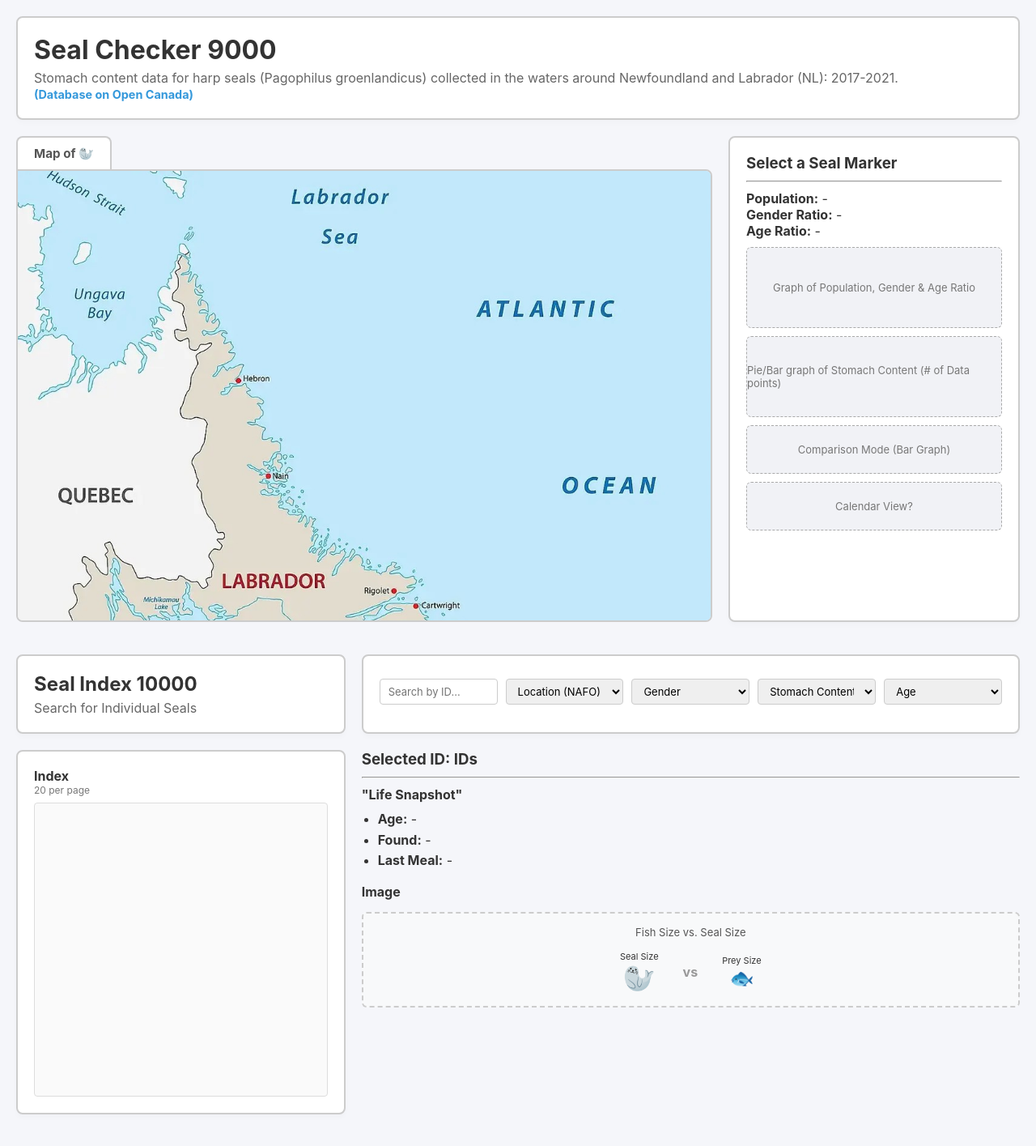
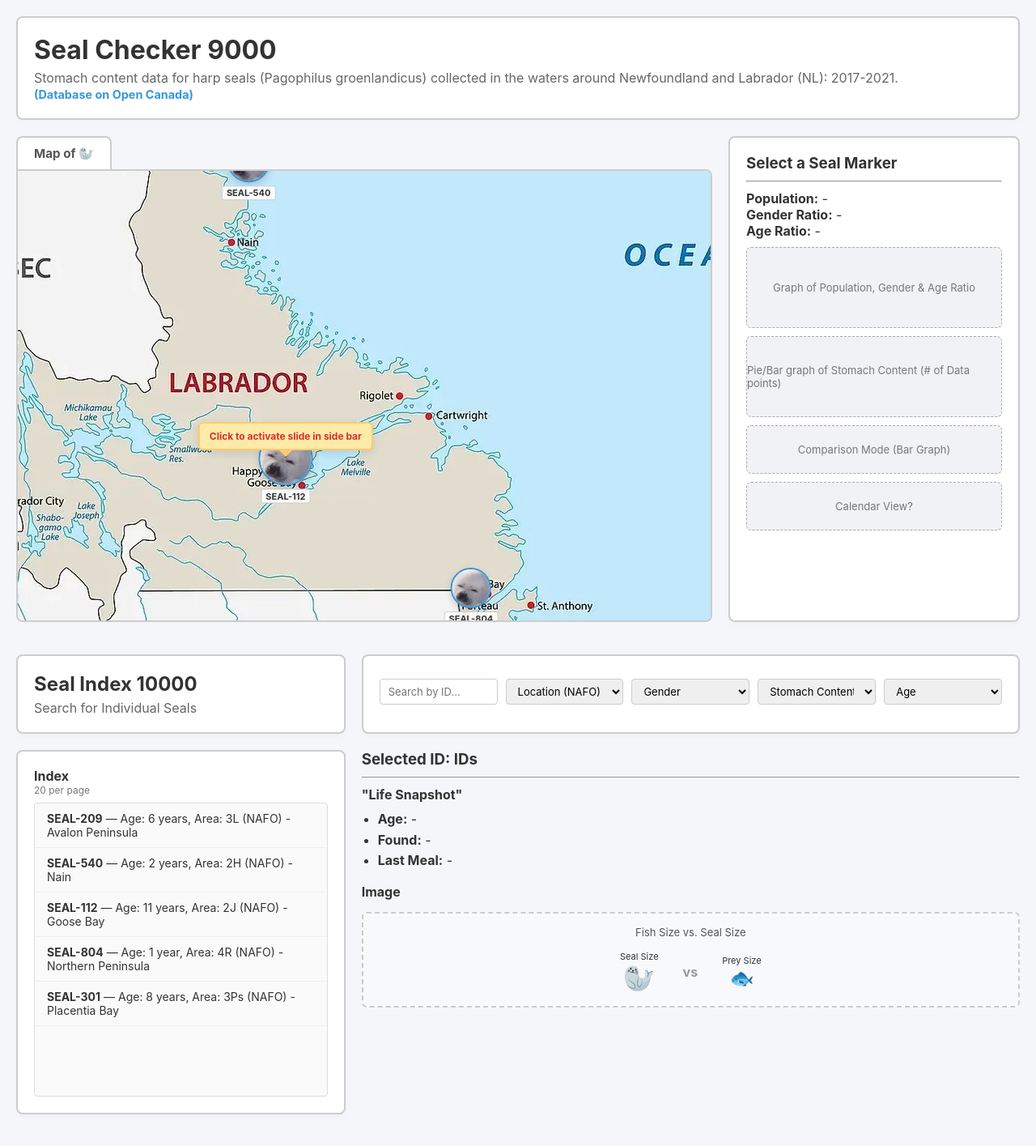
Before and after one commit to Sean-Stilwell/Harp-Seal-Checker, a Flask app: page / in a window 1280 px wide. Shown: the top 1415 px of the page at 81% size. Run offline with Flask 3, Linux system fonts and the light colour scheme.

Commit message:
fixed js issue

```diff
--- a/static/scripts.js
+++ b/static/script.js
@@ -8,20 +8,23 @@ const sealsData = [
 
 let viewport, canvas, clickPrompt;
 let isDragging = false;
-let startY, scrollTop;
+let startX, startY;         // Track both X and Y starting click positions
+let scrollLeft, scrollTop;  // Track both X and Y initial scroll offsets
 let promptDismissed = false;
 
-//dragging
+// dragging in 2D space
 function setupDragToPan() {
     viewport.addEventListener('mousedown', (e) => {
         isDragging = true;
         viewport.style.cursor = 'grabbing';
-        startY = e.clientY; // Uses window position
+        startX = e.clientX;
+        startY = e.clientY;
+        scrollLeft = viewport.scrollLeft;
         scrollTop = viewport.scrollTop;
-        e.preventDefault(); // Stops text and native browser ghost drag interference
+        e.preventDefault(); // Prevents default text selections and standard browser ghost dragging
     });
 
-    // Tracking globally on the window object prevents scroll locks when cursor exits the map frame
+    // Tracking globally on the window object prevents scroll locks if the cursor leaves the frame
     window.addEventListener('mouseup', () => {
         if (isDragging) {
             isDragging = false;
@@ -31,13 +34,16 @@ function setupDragToPan() {
 
     window.addEventListener('mousemove', (e) => {
         if (!isDragging) return;
+        const x = e.clientX;
         const y = e.clientY;
-        const walkY = y - startY; // distance from start
+        const walkX = x - startX;
+        const walkY = y - startY;
+        viewport.scrollLeft = scrollLeft - walkX;
         viewport.scrollTop = scrollTop - walkY;
     });
 }
 
-//icons
+// icons
 function renderInterface() {
     const markers = canvas.querySelectorAll('.seal-icon-wrapper');
     markers.forEach(m => m.remove());
@@ -46,7 +52,7 @@ function renderInterface() {
         const wrapper = document.createElement('div');
         wrapper.className = 'seal-icon-wrapper';
 
-        // Position on the map
+        // Position relative to the fixed size of the map-canvas
         wrapper.style.left = `${seal.x}%`;
         wrapper.style.top = `${seal.y}%`;
 
@@ -70,6 +76,7 @@ function renderInterface() {
     });
 
     const listContainer = document.getElementById('index-list-container');
+    if (listContainer) {
         listContainer.innerHTML = '';
         sealsData.forEach(seal => {
             const item = document.createElement('div');
@@ -78,11 +85,12 @@ function renderInterface() {
             item.addEventListener('click', () => selectSeal(seal));
             listContainer.appendChild(item);
         });
+    }
 
     positionHelperPrompt();
 }
 
-//tooltip helper
+// tooltip helper
 function positionHelperPrompt() {
     if (promptDismissed || sealsData.length === 0) return;
     const viewCenterX = 50;
@@ -101,17 +109,17 @@ function positionHelperPrompt() {
         }
     });
 
-    if (closestSeal) {
+    if (closestSeal && clickPrompt) {
         clickPrompt.style.left = `${closestSeal.x}%`;
         clickPrompt.style.top = `${closestSeal.y}%`;
         clickPrompt.style.display = 'block';
     }
 }
 
-//details
+// details
 function selectSeal(seal) {
     promptDismissed = true;
-    clickPrompt.style.display = 'none';
+    if (clickPrompt) clickPrompt.style.display = 'none';
 
     document.getElementById('side-title').innerText = `${seal.id} Profile`;
     document.getElementById('side-pop').innerText = seal.population;
@@ -126,11 +134,13 @@ function selectSeal(seal) {
     document.getElementById('detail-meal').innerText = seal.meal;
 
     const preyVisual = document.getElementById('prey-visual');
+    if (preyVisual) {
         const scale = Math.min(Math.max(seal.otolith * 0.7, 0.5), 3.0);
         preyVisual.style.transform = `scale(${scale})`;
     }
+}
 
-//init
+// init
 function init() {
     viewport = document.getElementById('map-viewport');
     canvas = document.getElementById('map-canvas');
@@ -139,7 +149,10 @@ function init() {
     if (viewport && canvas && clickPrompt) {
         setupDragToPan();
         renderInterface();
-        viewport.scrollTop = 350; // Map starting position
+
+        // Centered coordinates to frame Newfoundland properly upon load
+        viewport.scrollTop = 450;
+        viewport.scrollLeft = 150;
     }
 }
 
--- a/static/style.css
+++ b/static/style.css
@@ -58,6 +58,7 @@ body {
     display: flex;
     flex-direction: column;
     height: 100%;
+    min-width: 0;
 }
 
 /* map title */
@@ -81,7 +82,7 @@ body {
     border-bottom-left-radius: 8px;
     border-bottom-right-radius: 8px;
     border-top-right-radius: 8px;
-    overflow-y: scroll;
+    overflow: auto;
     position: relative;
     background-color: #cad2d3;
     cursor: grab;
@@ -105,12 +106,12 @@ body {
 
 /* Map Canvas */
 .map-canvas {
-    width: 100%;
-    height: 1145px;
+    width: 1145px;
+    height: 1600px;
     position: relative;
     top: 0;
     left: 0;
-    background-image: url('/static/images/NL%20Map.png'); /* Space encoded as %20 */
+    background-image: url('/static/images/NL%20Map.png');
     background-size: cover;
     background-position: center;
     background-repeat: no-repeat;
@@ -192,9 +193,11 @@ body {
 /* Side Panel */
 .sidebar-panel {
     width: 360px;
+    flex-shrink: 0;
     height: 100%;
     overflow-y: auto;
 }
+
 
 .graph-placeholder {
     background: #f1f2f6;
--- a/templates/index.html
+++ b/templates/index.html
@@ -120,6 +120,6 @@
     </div>
 
     <!-- Link to the external JavaScript logic -->
-    <script src="{{ url_for('static', filename='script.js') }}?v=1.2"></script>
+    <script src="{{ url_for('static', filename='script.js') }}"></script>
 </body>
 </html>
```
Lines whose indentation alone changed are shown as unchanged.
